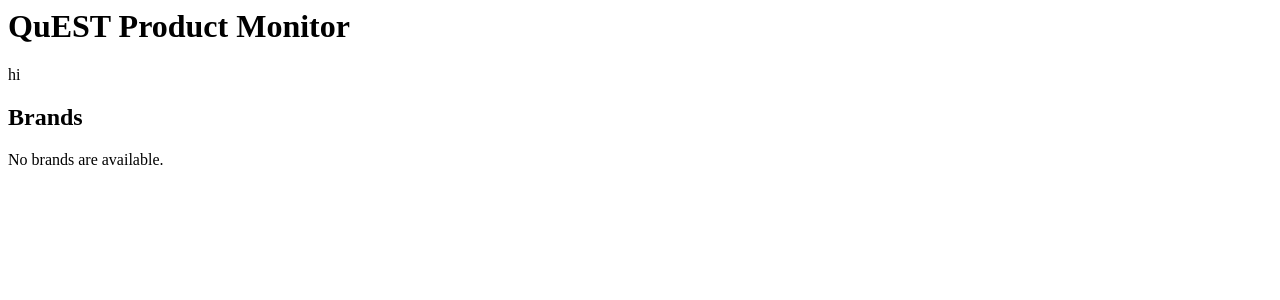
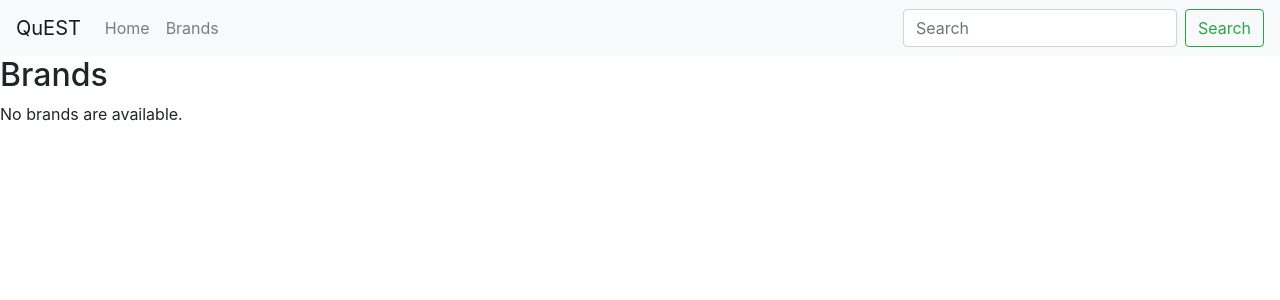
Before and after one commit to kangea/IST303-G4-GroupProject, a Django app: page / in a window 1280 px wide. Shown: the top 300 px of the page. Run offline with Django 3.2, Linux system fonts and the light colour scheme; data that the repository does not hold is empty; some libraries are stand-ins or nearby versions.

Commit message:
added bootstrap and basic navbar

```diff
--- a/products_monitor/templates/products_monitor/base.html
+++ b/products_monitor/templates/products_monitor/base.html
@@ -1,11 +1,29 @@
-<header>
+<head>
+  <link rel="stylesheet" href="https://stackpath.bootstrapcdn.com/bootstrap/4.3.1/css/bootstrap.min.css" integrity="sha384-ggOyR0iXCbMQv3Xipma34MD+dH/1fQ784/j6cY/iJTQUOhcWr7x9JvoRxT2MZw1T" crossorigin="anonymous">
   {% load static %}
-</header>
+</head>
 
 <html>
-<h1>QuEST Product Monitor</h1>
-<nav>
-  <p>hi</p>
+<nav class="navbar navbar-expand-lg navbar-light bg-light">
+  <a class="navbar-brand" href="{% url 'products_monitor:index' %}">QuEST</a>
+  <button class="navbar-toggler" type="button" data-toggle="collapse" data-target="#navbarSupportedContent" aria-controls="navbarSupportedContent" aria-expanded="false" aria-label="Toggle navigation">
+    <span class="navbar-toggler-icon"></span>
+  </button>
+
+  <div class="collapse navbar-collapse" id="navbarSupportedContent">
+    <ul class="navbar-nav mr-auto">
+      <li class="nav-item">
+        <a class="nav-link" href="{% url 'products_monitor:index' %}">Home <span class="sr-only">(current)</span></a>
+      </li>
+      <li class="nav-item">
+        <a class="nav-link" href="#">Brands</a>
+      </li>
+    </ul>
+    <form class="form-inline my-2 my-lg-0">
+      <input class="form-control mr-sm-2" type="search" placeholder="Search" aria-label="Search">
+      <button class="btn btn-outline-success my-2 my-sm-0" type="submit">Search</button>
+    </form>
+  </div>
 </nav>
 
 {% block content %}{% endblock %}
```
